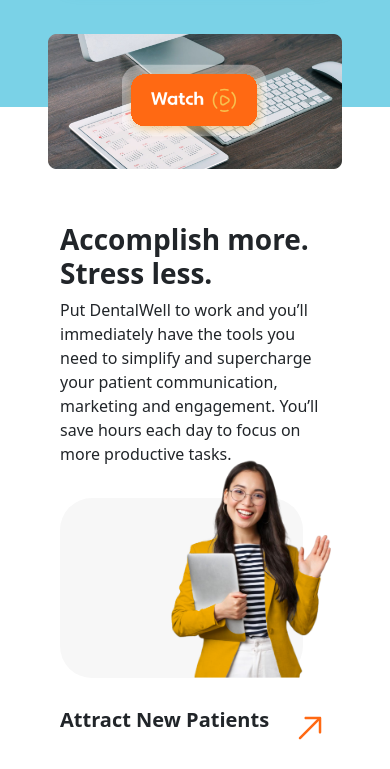
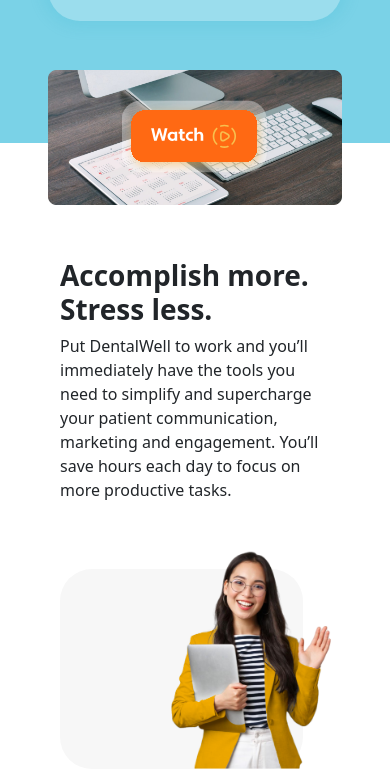
Before and after one commit to Hub-Academy-Inagata/Rafif_DentalWall, a plain HTML site: page index.html in a window 390 px wide. Shown: the part 1818-2587 px from the top of the page. Drawn offline with nearby package versions, Linux system fonts and the light colour scheme.

Commit message:
revisi mobile view

```diff
--- a/asset/css/index.css
+++ b/asset/css/index.css
@@ -407,6 +407,10 @@
         height: 250px !important;
         margin-top: 20px !important;
     }
+
+    a.btn-talk, a.btn-become {
+        padding: 15px 15px 15px 30px !important;
+    }
     /* header end */
 
     /* result */
@@ -456,11 +460,14 @@
         flex-direction: column !important;
     }
     .woman-bg2 {
-        height: 180px !important;
+        height: 200px !important;
         width: 90% !important;
     }
     .woman-bg2 > img {
         width: 90% !important;
+    }
+    .ac-spacer {
+        height: 35px !important;
     }
     div.accordion-container {
         width: 100% !important;
--- a/index.html
+++ b/index.html
@@ -202,6 +202,7 @@
         communication, marketing and engagement. You’ll save hours each day to focus on more productive tasks.
       </p>
     </div>
+    <div class="w-100 ac-spacer"></div>
 
     <div class="ac-content-container container d-flex pt-5 mt-5">
       <div class="woman-bg2 position-relative rounded-5 me-5" data-aos="fade-right" data-aos-duration="1000"
```
